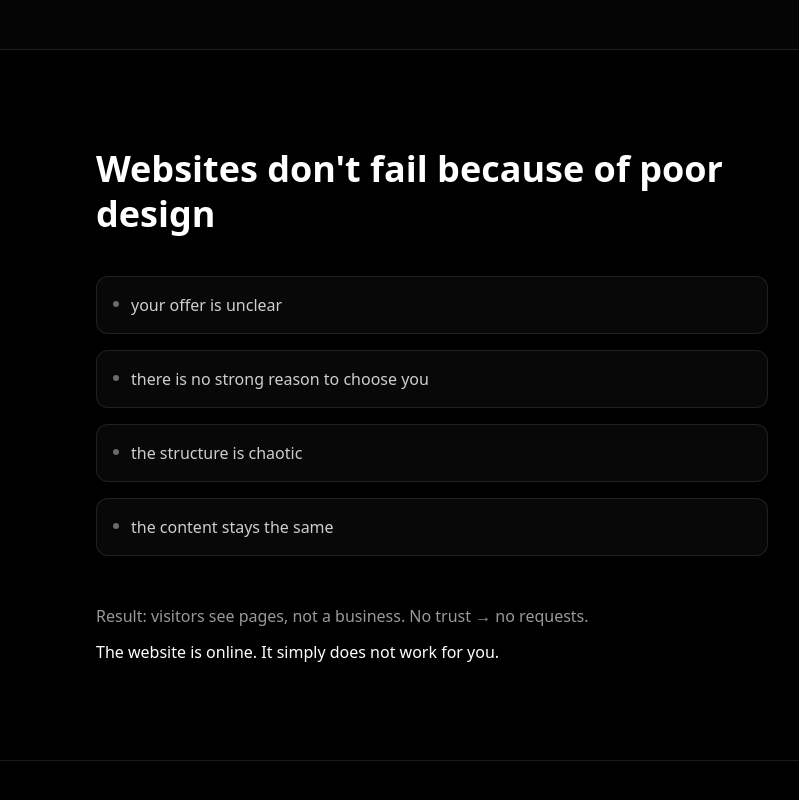
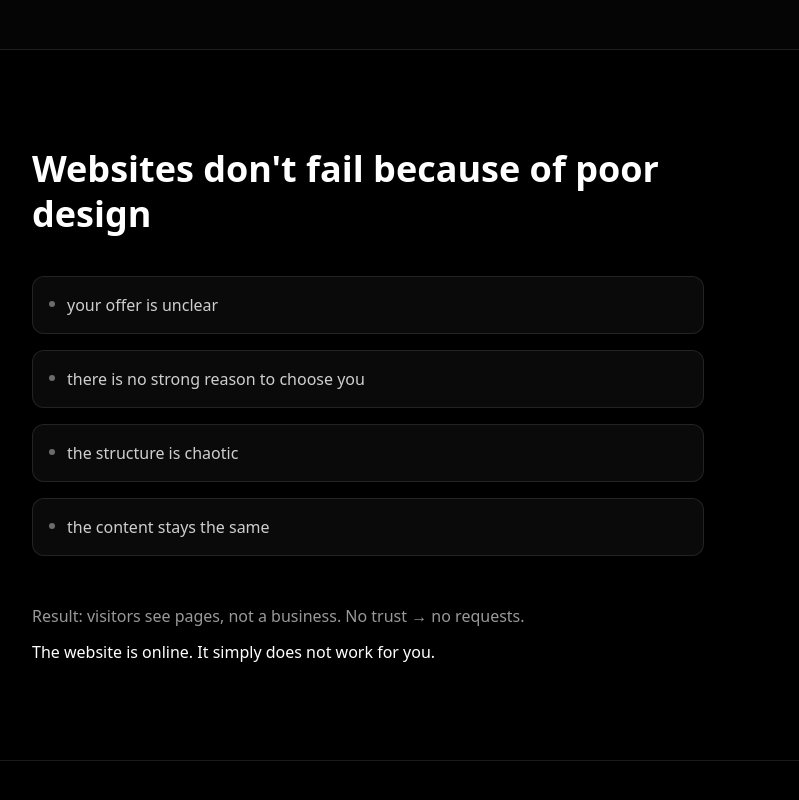
Before and after one commit to modernpilgrims/readysetgo, a Next.js app: page /en in a window 1280 px wide. Shown: the part 750-1550 px from the top of the page, without its empty margins (56-855 px from the left). Built offline with nearby package versions, Linux system fonts and the light colour scheme.

Commit message:
fix leads types

```diff
--- a/src/app/(admin)/app/leads/page.tsx
+++ b/src/app/(admin)/app/leads/page.tsx
@@ -5,8 +5,7 @@ import { formatDate } from '@/lib/utils/dates'
 export default async function LeadsPage() {
   const supabase = await createClient()
 
-  // Note: For a real app, you'd add pagination and filtering options
-  const { data: leads, error } = await supabase
+  const { data, error } = await supabase
     .from('leads')
     .select('id, full_name, company_name, email, status, priority, created_at')
     .order('created_at', { ascending: false })
@@ -16,11 +15,13 @@ export default async function LeadsPage() {
     console.error('Error fetching leads:', error)
   }
 
+  // 🔥 ключевая строка — фикс TypeScript
+  const leads = data as any[]
+
   return (
     <div className="space-y-6">
       <div className="flex items-center justify-between">
         <h1 className="text-2xl font-bold tracking-tight">Leads Pipeline</h1>
-        {/* Placeholder for actions like "Export", "Add Manual" */}
       </div>
 
       <div className="rounded-md border bg-white dark:bg-slate-900 overflow-hidden">
@@ -34,6 +35,7 @@ export default async function LeadsPage() {
               <th className="px-4 py-3 text-right font-medium">Action</th>
             </tr>
           </thead>
+
           <tbody className="divide-y divide-slate-200 dark:divide-slate-800">
             {!leads?.length ? (
               <tr>
@@ -43,7 +45,10 @@ export default async function LeadsPage() {
               </tr>
             ) : (
               leads.map((lead) => (
-                <tr key={lead.id} className="hover:bg-slate-50 dark:hover:bg-slate-800/50">
+                <tr
+                  key={lead.id}
+                  className="hover:bg-slate-50 dark:hover:bg-slate-800/50"
+                >
                   <td className="px-4 py-3 font-medium">
                     {lead.full_name}
                     {lead.company_name && (
@@ -52,15 +57,21 @@ export default async function LeadsPage() {
                       </span>
                     )}
                   </td>
-                  <td className="px-4 py-3 text-slate-500">{lead.email}</td>
+
+                  <td className="px-4 py-3 text-slate-500">
+                    {lead.email}
+                  </td>
+
                   <td className="px-4 py-3">
                     <span className="inline-flex items-center rounded-full px-2.5 py-0.5 text-xs font-medium bg-slate-100 dark:bg-slate-800">
                       {lead.status}
                     </span>
                   </td>
+
                   <td className="px-4 py-3 text-slate-500">
                     {formatDate(lead.created_at)}
                   </td>
+
                   <td className="px-4 py-3 text-right">
                     <Link
                       href={`/app/leads/${lead.id}`}
--- a/src/components/marketing/reality.tsx
+++ b/src/components/marketing/reality.tsx
@@ -1,7 +1,7 @@
 export function Reality({ title, items, result, conclusion }: Props) {
   return (
     <section className="py-24 border-b border-white/10">
-      <div className="max-w-5xl mx-auto px-6">
+      <div className="max-w-6xl mx-auto px-6">
 
         {/* 🔥 Заголовок сильнее */}
         <h2 className="text-3xl md:text-4xl font-semibold leading-tight max-w-2xl">
@@ -13,7 +13,7 @@ export function Reality({ title, items, result, conclusion }: Props) {
           {items.map((item, i) => (
             <div
               key={i}
-              className="flex items-start gap-3 p-4 rounded-xl bg-white/[0.03] border border-white/10"
+              className="flex items-start gap-3 p-4 rounded-xl bg-white/[0.04] border border-white/10"
             >
               <div className="w-1.5 h-1.5 mt-2 rounded-full bg-white/40" />
               <p className="text-white/80">{item}</p>
```
